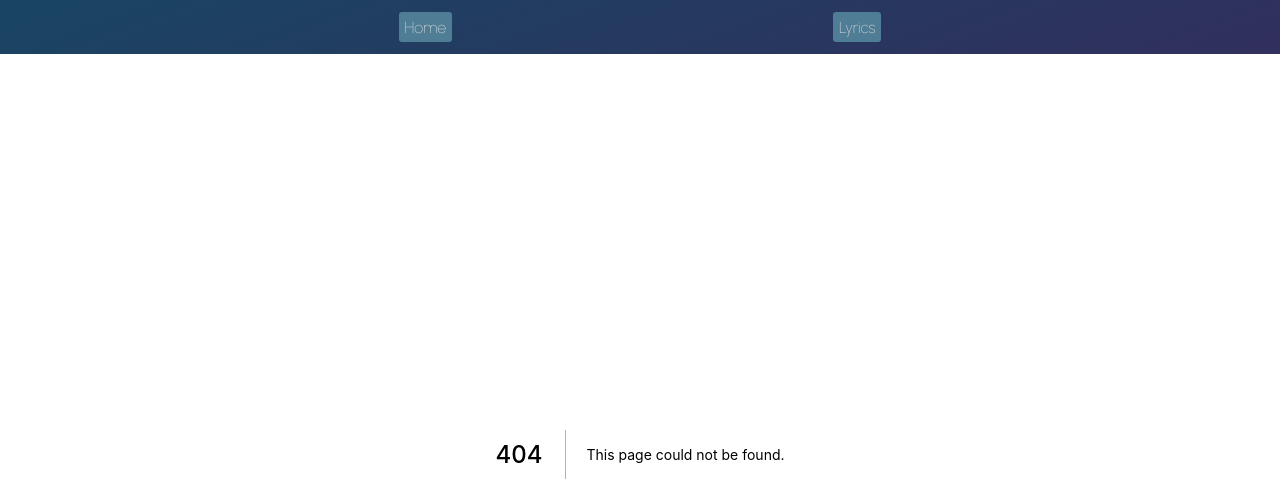
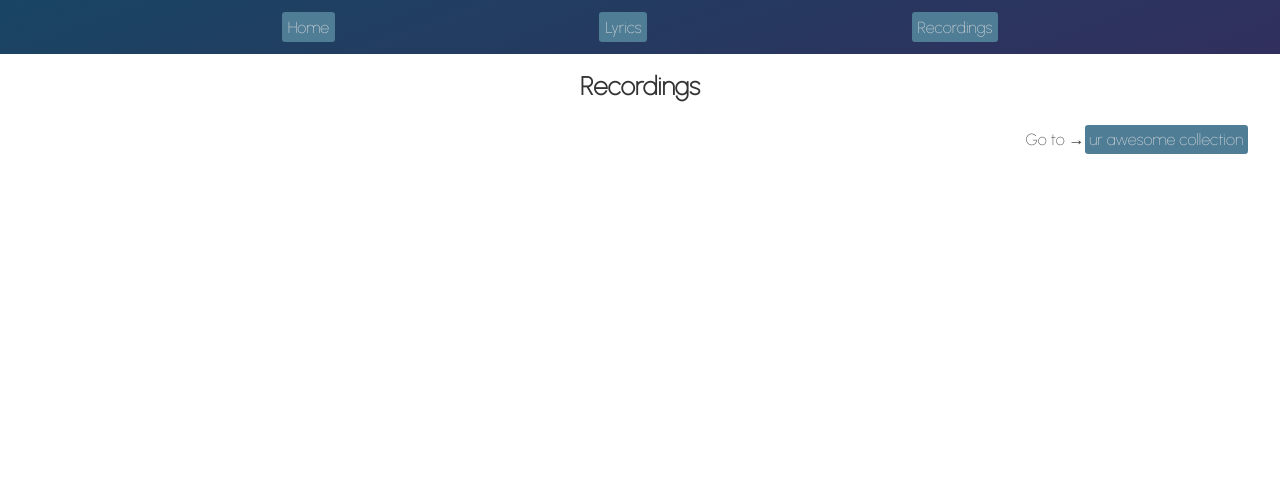
Before and after one commit to K-Juno/Track-Companion, a Next.js app: page /recordings in a window 1280 px wide. Before the commit this address had no page. Shown: the top 502 px of the page. Built offline with nearby package versions, Linux system fonts and the light colour scheme.

Commit message:
add new page Recordings

```diff
--- a/components/Nav.js
+++ b/components/Nav.js
@@ -12,6 +12,11 @@ export default function Nav() {
       <nav>
         <Link href="/lyrics">
           <NavTag>Lyrics</NavTag>
+        </Link>
+      </nav>
+      <nav>
+        <Link href="/recordings">
+          <NavTag>Recordings</NavTag>
         </Link>
       </nav>
     </NavContainer>
--- /dev/null
+++ b/pages/recordings/index.js
@@ -0,0 +1,20 @@
+import Link from 'next/link';
+import {
+  PageTitle,
+  CollectionLink,
+  CollectionLinkContainer,
+} from '../../components/Styling';
+
+export default function Recordings({}) {
+  return (
+    <>
+      <PageTitle>Recordings</PageTitle>
+      <CollectionLinkContainer>
+        <span>Go to →</span>
+        <Link href="/cloudinary/collection">
+          <CollectionLink>ur awesome collection</CollectionLink>
+        </Link>
+      </CollectionLinkContainer>
+    </>
+  );
+}
```
